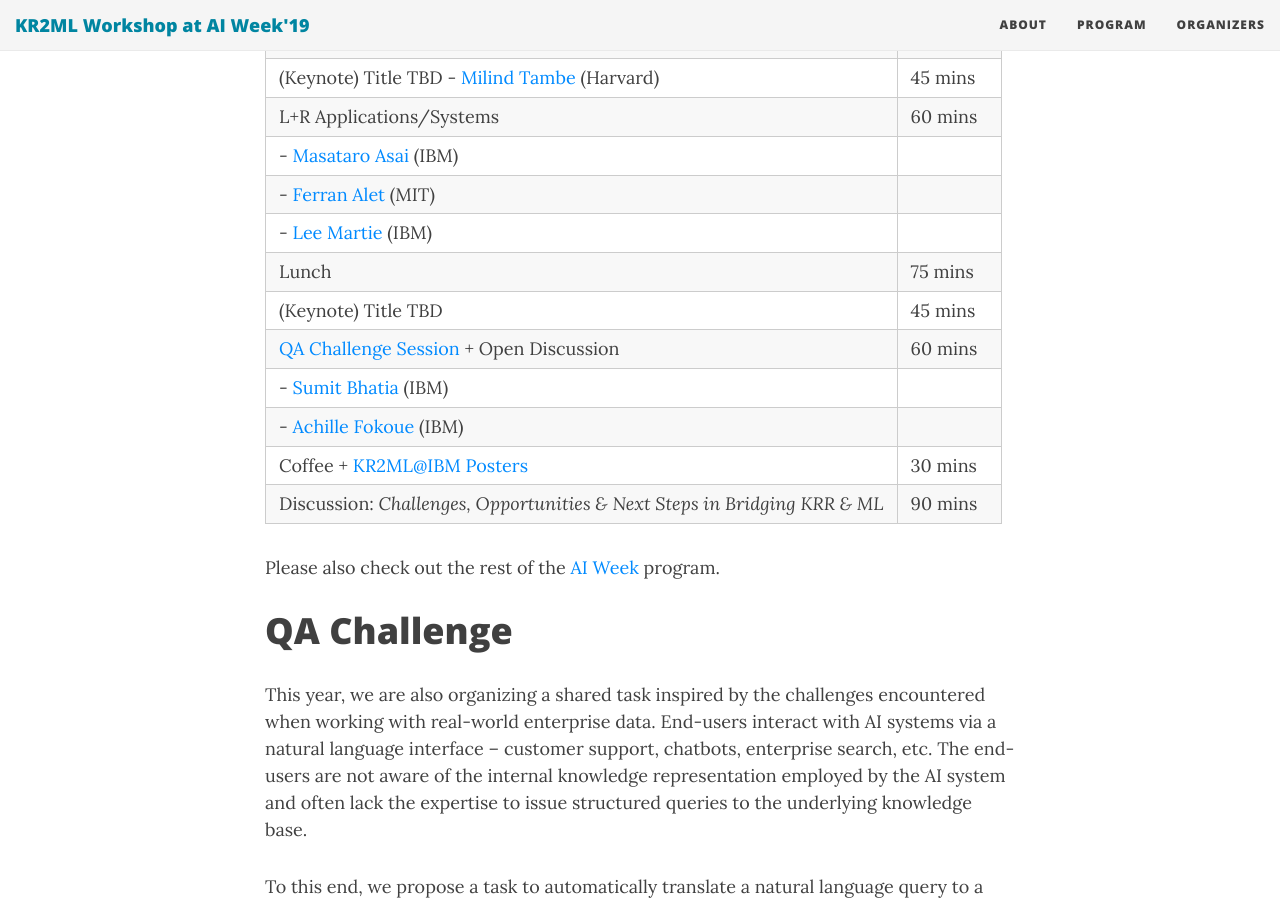
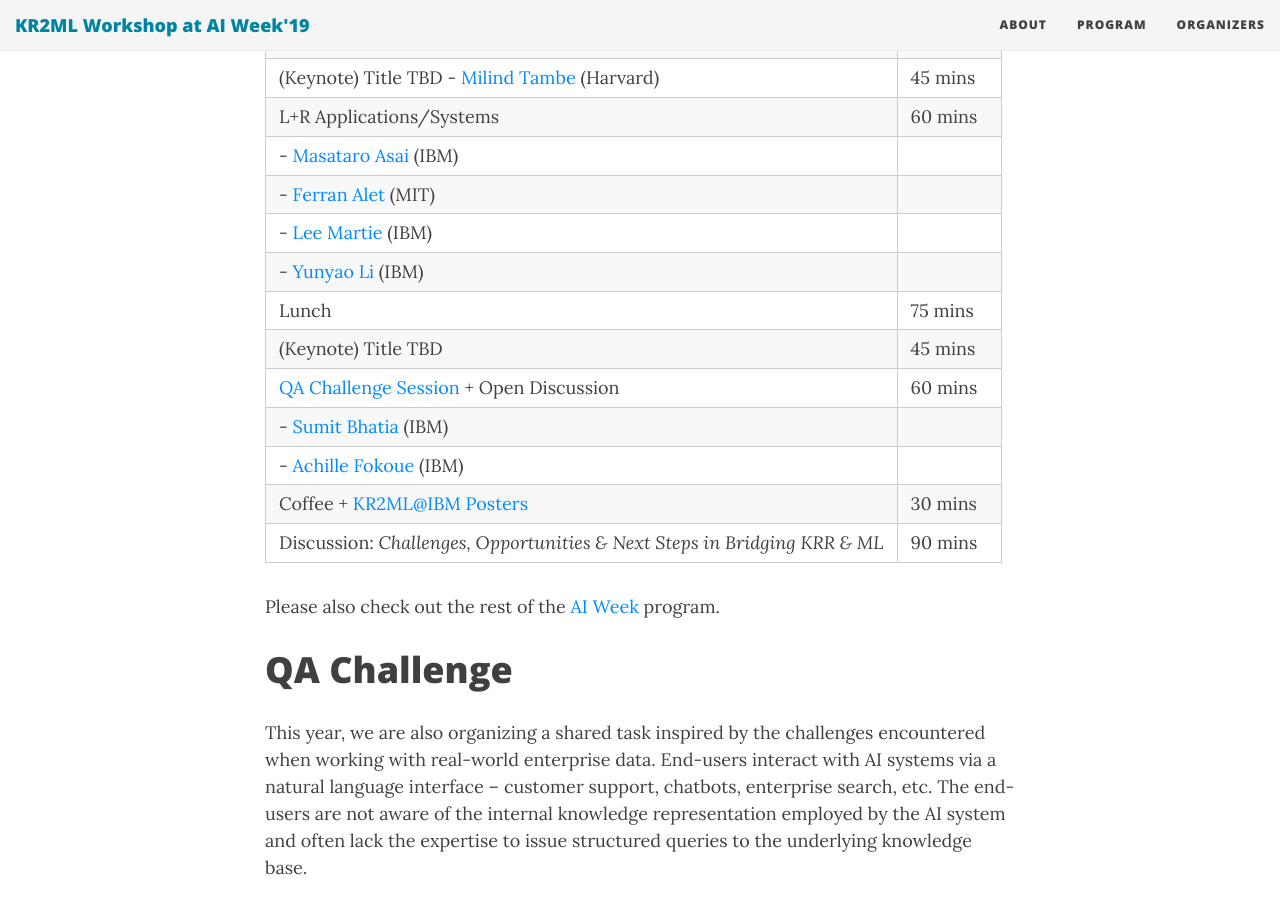
Before and after one commit to kr2ml/ibm-2019, a Jekyll site: the page built from index.md, in a window 1280 px wide and 900 px high, scrolled down 1143 px. Built offline with Jekyll 4.4.1, drawn with Linux system fonts in a browser that asks for light colours; nearby versions of some CDN libraries.

Commit message:
KRT: Added Yunyao Li to schedule

```diff
--- a/index.md
+++ b/index.md
@@ -27,6 +27,7 @@ Machine learning (ML) has seen a tremendous amount of recent success, and has be
 | - [Masataro Asai](https://researcher.watson.ibm.com/researcher/view.php?person=ibm-Masataro.Asai) (IBM)                         |           |
 | - [Ferran Alet](http://web.mit.edu/alet/www/) (MIT)                             |          |
 | - [Lee Martie](https://researcher.watson.ibm.com/researcher/view.php?person=ibm-Lee.Martie) (IBM)                                          |         |
+| - [Yunyao Li](https://researcher.watson.ibm.com/researcher/view.php?person=us-yunyaoli) (IBM) | |
 | Lunch                                          | 75 mins  |
 | (Keynote) Title TBD                       | 45 mins  |
 | [QA Challenge Session](#qa-challenge-session) + Open Discussion         | 60 mins  |
```
